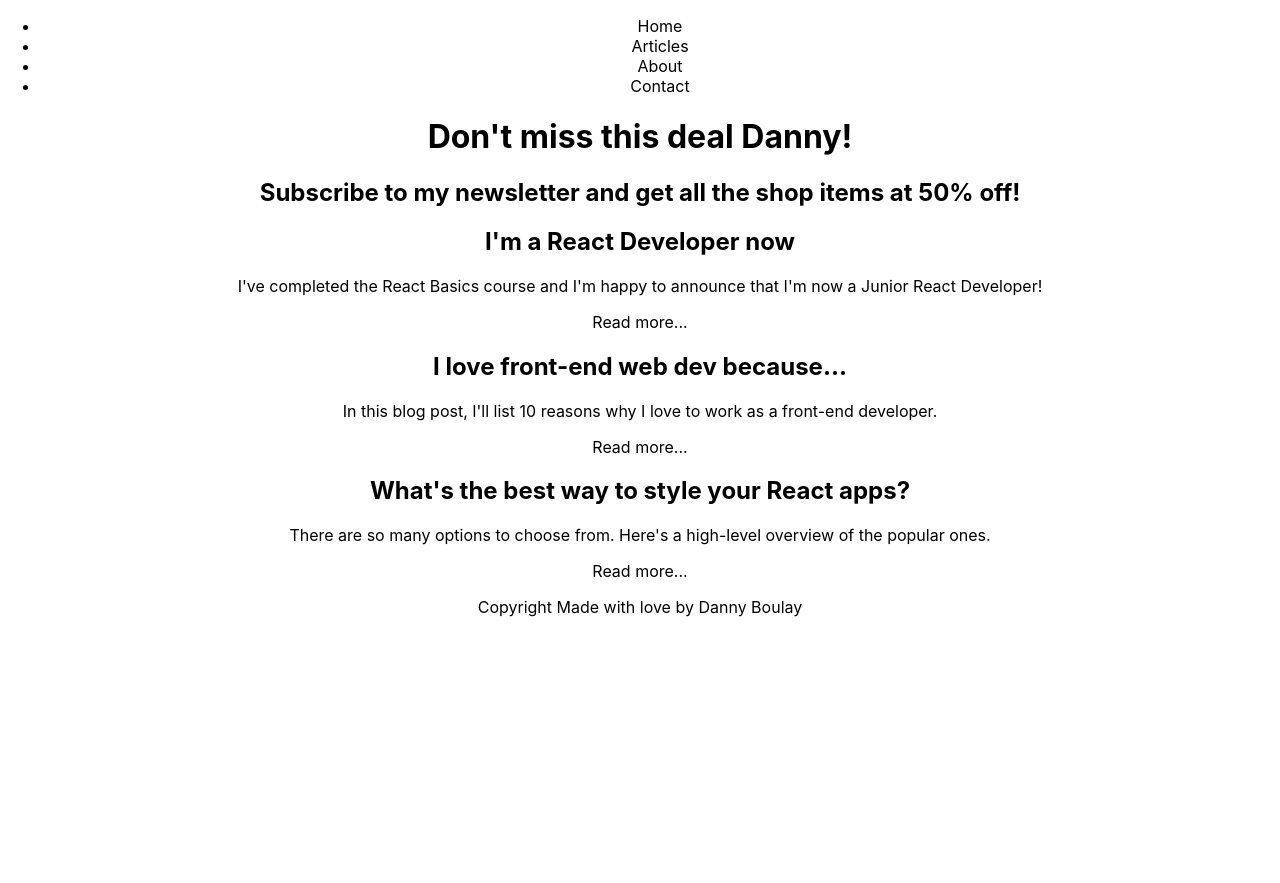
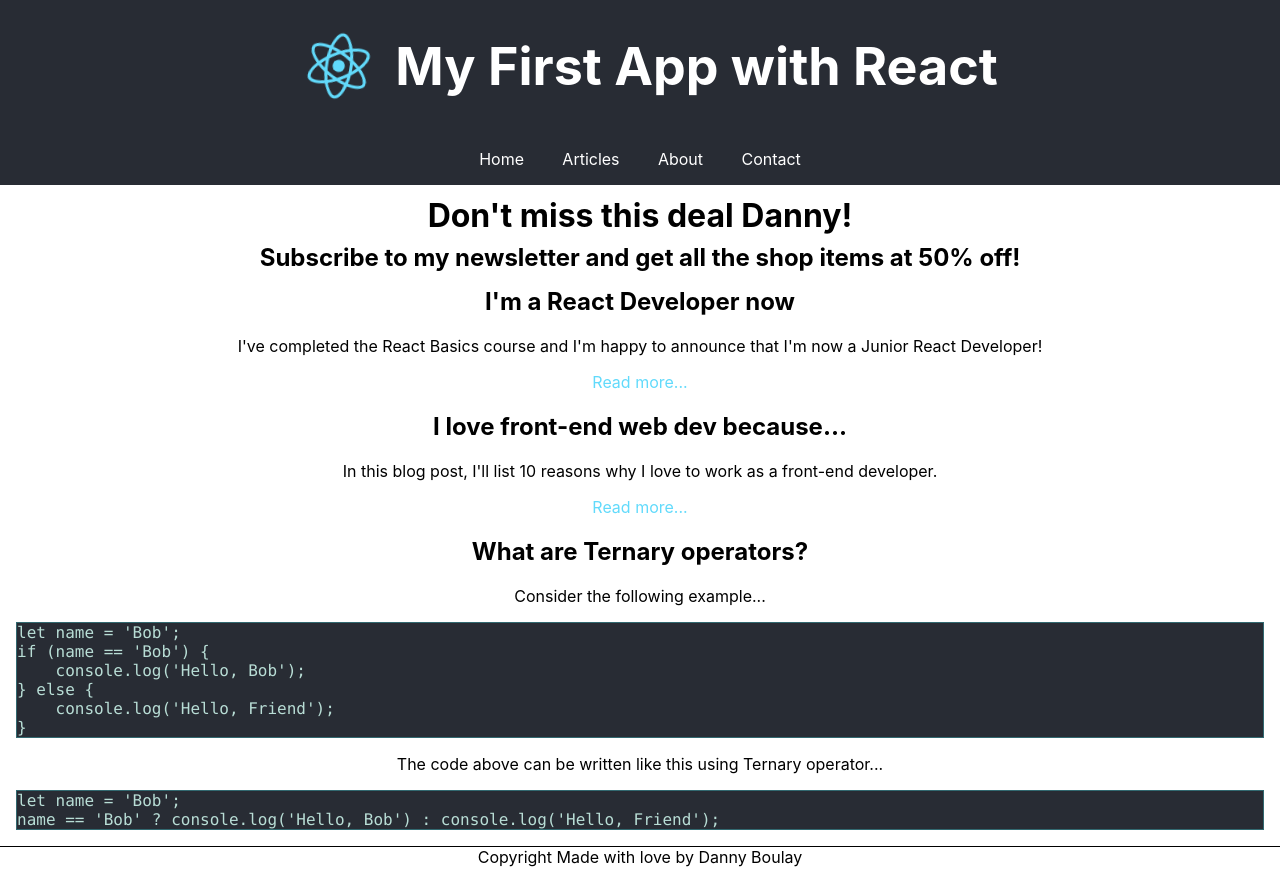
Before and after one commit to danny-boulay/First-React-App, a React (Create React App) app: page / in a window 1280 px wide. Before the commit the page ends 800 px from the top, so only its background shows below. Built offline with nearby package versions, Linux system fonts and the light colour scheme.

Commit message:
Ajout de Header.js et de certains styles

```diff
--- a/src/App.css
+++ b/src/App.css
@@ -3,7 +3,7 @@
 }
 
 .App-logo {
-  height: 40vmin;
+  height: 10vmin;
   pointer-events: none;
 }
 
@@ -15,9 +15,8 @@
 
 .App-header {
   background-color: #282c34;
-  min-height: 100vh;
+  min-height: 2vh;
   display: flex;
-  flex-direction: column;
   align-items: center;
   justify-content: center;
   font-size: calc(10px + 2vmin);
@@ -36,3 +35,51 @@
     transform: rotate(360deg);
   }
 }
+/*Banner en dessous du navbar*/
+.promo-section {
+  line-height: 20px;
+  font-weight: bold;
+}
+
+/*Block de code pour faire les exemples*/
+.code {
+  text-align: left;
+  background-color: #282c34;
+  color: rgb(184, 221, 213);
+  border: solid rgb(50, 105, 112) 1px;
+  margin: 1rem;
+}
+
+/*Navbar*/
+ul {
+  list-style-type: none;
+  margin: 0;
+  padding: 0;
+  overflow: hidden;
+  background-color: #282c34;
+  display: flex;
+  justify-content: center;
+}
+
+li {
+  float: left;
+}
+
+li a {
+  display: block;
+  color: white;
+  text-align: center;
+  padding: 1rem 1.2rem;
+  text-decoration: none;
+}
+
+/* Change the link color to #111 (black) on hover */
+li a:hover {
+  background-color: #111;
+  color: rgb(245, 245, 245);
+}
+
+/*Footer*/
+.copyright p {
+  border-top: 1px solid black;
+}
--- a/src/App.js
+++ b/src/App.js
@@ -1,5 +1,5 @@
-import logo from './logo.svg';
 import './App.css';
+import Header from './components/Header';
 import Nav from './components/Nav';
 import Promo from './components/Promo';
 import Intro1 from './components/Intro1';
@@ -10,6 +10,7 @@ import Footer from './components/Footer';
 function App() {
   return (
     <div className="App">
+      <Header/>
       <Nav/>
       <Promo name="Danny"/>
       <Intro1/>
--- /dev/null
+++ b/src/components/Header.js
@@ -0,0 +1,12 @@
+import logo from '../logo.svg';
+
+function Header() {
+    return (
+        <header className="App-header">
+        <img src={logo} className="App-logo" alt="logo" />
+        <h1>My First App with React</h1>
+      </header>
+    )
+}
+
+export default Header;
--- a/src/components/Intro1.js
+++ b/src/components/Intro1.js
@@ -4,7 +4,7 @@ function Intro1() {
             <h2>I'm a React Developer now</h2>
             <div>
                 <p>I've completed the React Basics course and I'm happy to announce that I'm now a Junior React Developer!</p>
-                <p className="link">Read more...</p>
+                <p className="App-link">Read more...</p>
             </div>
         </div>
     )
--- a/src/components/Intro2.js
+++ b/src/components/Intro2.js
@@ -4,7 +4,7 @@ function Intro2() {
             <h2>I love front-end web dev because...</h2>
             <div>
                 <p>In this blog post, I'll list 10 reasons why I love to work as a front-end developer.</p>
-                <p className="link">Read more...</p>
+                <p className="App-link">Read more...</p>
             </div>
         </div>
     )
--- a/src/components/Intro3.js
+++ b/src/components/Intro3.js
@@ -1,10 +1,26 @@
 function Intro3() {
     return (
         <div className="blog-post-intro">
-            <h2>What's the best way to style your React apps?</h2>
+            <h2>What are Ternary operators?</h2>
             <div>
-                <p>There are so many options to choose from. Here's a high-level overview of the popular ones.</p>
-                <p className="link">Read more...</p>
+                <p>Consider the following example...</p>
+                <pre className="code">
+                    <code>
+{`let name = 'Bob';
+if (name == 'Bob') {
+    console.log('Hello, Bob');
+} else {
+    console.log('Hello, Friend');
+}`}
+                    </code>
+                </pre>
+                <p>The code above can be written like this using Ternary operator...</p>
+                <pre className="code">
+                    <code>
+{`let name = 'Bob';
+name == 'Bob' ? console.log('Hello, Bob') : console.log('Hello, Friend');`}
+                    </code>
+                </pre>
             </div>
         </div>
     );
--- a/src/components/Nav.js
+++ b/src/components/Nav.js
@@ -1,11 +1,11 @@
-function Nav() {
+const Nav = props => { //Arrow function
     return (
         <nav className="main-nav">
             <ul>
-                <li>Home</li>
-                <li>Articles</li>
-                <li>About</li>
-                <li>Contact</li>
+                <li><a>Home</a></li>
+                <li><a>Articles</a></li>
+                <li><a>About</a></li>
+                <li><a>Contact</a></li>
             </ul>
         </nav>
     )
--- a/src/components/Promo.js
+++ b/src/components/Promo.js
@@ -1,5 +1,4 @@
 function Promo(props) {
-    console.log(props);
     return (
         <div className="promo-section">
             <div>
```
